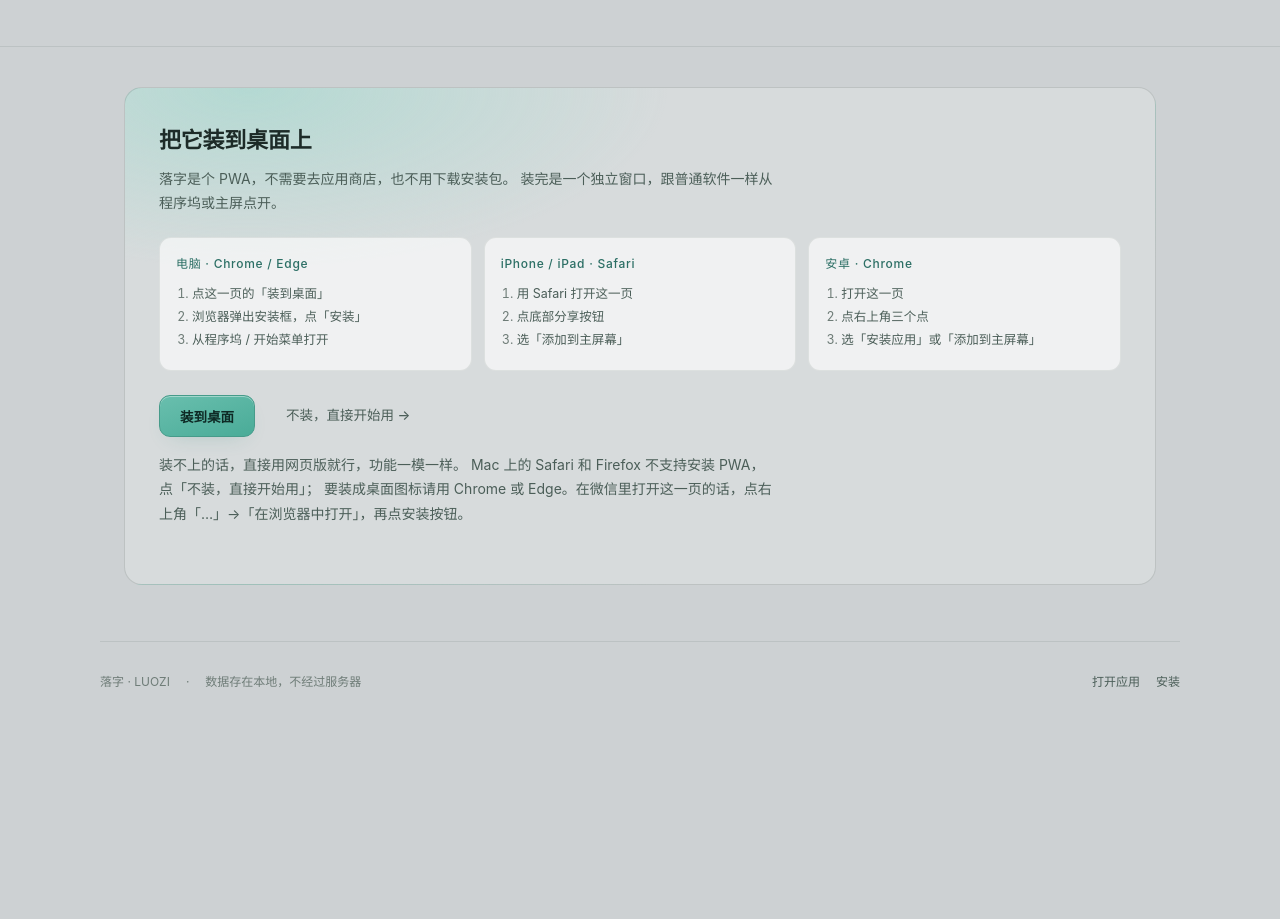
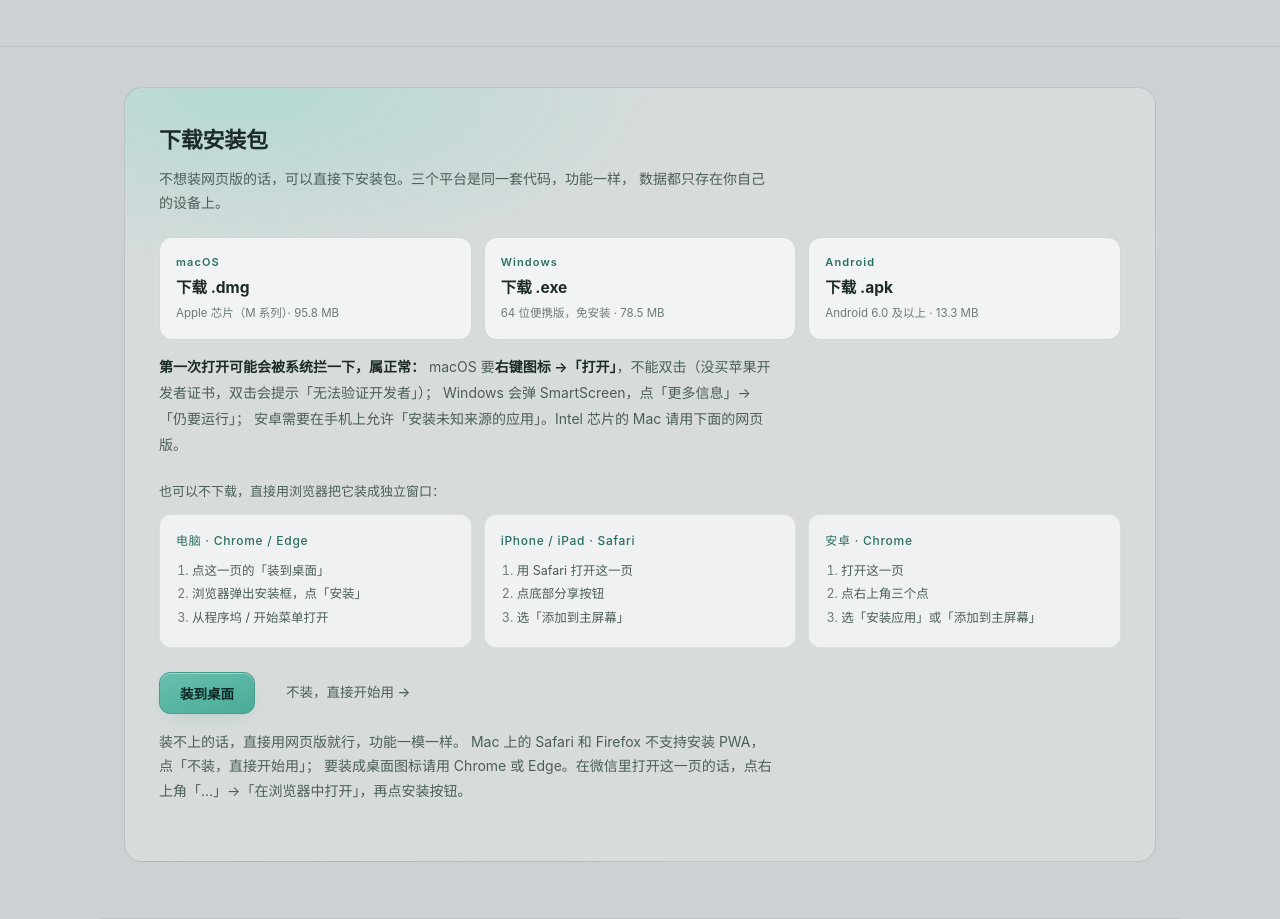
Before and after one commit to banxiaoshu/luozi, a plain HTML site: page index.html in a window 1280 px wide. Shown: the part 10300-11219 px from the top of the page. Before the commit the page ends 11037 px from the top, so only its background shows below. Drawn offline with Linux system fonts and the light colour scheme.

Commit message:
加 macOS 安装包，落地页补上三个平台的下载入口
- mac dmg 最大压缩 + 剥语言包，104.5 -> 95.8 MiB，过 GitHub 100 MiB 上限
- 文件名改 ASCII，避免 URL 编码问题
- 写清首次打开的拦截：mac 右键→打开、Windows SmartScreen、安卓未知来源

```diff
--- a/index.html
+++ b/index.html
@@ -283,6 +283,30 @@ a { color: inherit; text-decoration: none; }
 .install-cta { display: flex; gap: 10px; flex-wrap: wrap; align-items: center; margin-bottom: 16px; }
 .install-cta .btn { margin: 0; }
 
+/* ---------------- 下载卡片 ---------------- */
+.dl {
+  display: grid; grid-template-columns: repeat(3, 1fr); gap: 12px;
+  margin: 4px 0 14px;
+}
+.dl-card {
+  display: flex; flex-direction: column; gap: 3px;
+  background: var(--panel); border: 1px solid var(--line);
+  border-radius: 13px; padding: 15px 16px 17px;
+  transition: border-color .18s, transform .18s, box-shadow .18s;
+}
+.dl-card:hover {
+  border-color: var(--mint); transform: translateY(-2px);
+  box-shadow: 0 14px 30px -18px rgba(29, 43, 40, .30);
+}
+.dl-os { font-size: 11px; letter-spacing: .1em; color: var(--mint-strong); font-weight: 600; }
+.dl-card b { font-size: 15.5px; font-weight: 650; color: var(--ink); }
+.dl-size { font-size: 11.5px; color: var(--faint); line-height: 1.6; }
+.dl-warn {
+  font-size: 12px; color: var(--muted); line-height: 1.85; margin: 0 0 26px;
+}
+.dl-warn b { color: var(--ink); font-weight: 600; }
+.dl-sub { font-size: 13px; color: var(--muted); margin: 0 0 12px; }
+
 /* ---------------- 页脚 ---------------- */
 .foot {
   border-top: 1px solid var(--line-soft); padding: 30px 0 44px;
@@ -320,6 +344,7 @@ a { color: inherit; text-decoration: none; }
   .mobile { display: none; }
   .principle-grid { grid-template-columns: 1fr; }
   .plats { grid-template-columns: 1fr; }
+  .dl { grid-template-columns: 1fr; }
   .phones { grid-template-columns: repeat(3, 1fr); gap: 10px; }
   .topnav { display: none; }
   .topbar .wrap { height: 56px; }
@@ -657,11 +682,36 @@ a { color: inherit; text-decoration: none; }
   <section class="install" id="install">
     <div class="wrap">
       <div class="install-card">
-        <h2>把它装到桌面上</h2>
+        <h2>下载安装包</h2>
         <p>
-          落字是个 PWA，不需要去应用商店，也不用下载安装包。
-          装完是一个独立窗口，跟普通软件一样从程序坞或主屏点开。
+          不想装网页版的话，可以直接下安装包。三个平台是同一套代码，功能一样，
+          数据都只存在你自己的设备上。
         </p>
+        <div class="dl">
+          <a class="dl-card" href="download/luozi-1.4.0-mac-arm64.dmg" download>
+            <span class="dl-os">macOS</span>
+            <b>下载 .dmg</b>
+            <span class="dl-size">Apple 芯片（M 系列）· 95.8 MB</span>
+          </a>
+          <a class="dl-card" href="download/luozi-1.4.0-win-x64.exe" download>
+            <span class="dl-os">Windows</span>
+            <b>下载 .exe</b>
+            <span class="dl-size">64 位便携版，免安装 · 78.5 MB</span>
+          </a>
+          <a class="dl-card" href="download/luozi-1.4.0-android.apk" download>
+            <span class="dl-os">Android</span>
+            <b>下载 .apk</b>
+            <span class="dl-size">Android 6.0 及以上 · 13.3 MB</span>
+          </a>
+        </div>
+        <p class="dl-warn">
+          <b>第一次打开可能会被系统拦一下，属正常：</b>
+          macOS 要<b>右键图标 →「打开」</b>，不能双击（没买苹果开发者证书，双击会提示「无法验证开发者」）；
+          Windows 会弹 SmartScreen，点「更多信息」→「仍要运行」；
+          安卓需要在手机上允许「安装未知来源的应用」。Intel 芯片的 Mac 请用下面的网页版。
+        </p>
+
+        <div class="dl-sub">也可以不下载，直接用浏览器把它装成独立窗口：</div>
         <div class="plats">
           <div class="plat">
             <div class="os">电脑 · Chrome / Edge</div>
```
Also changed, not shown: 1 other file.
